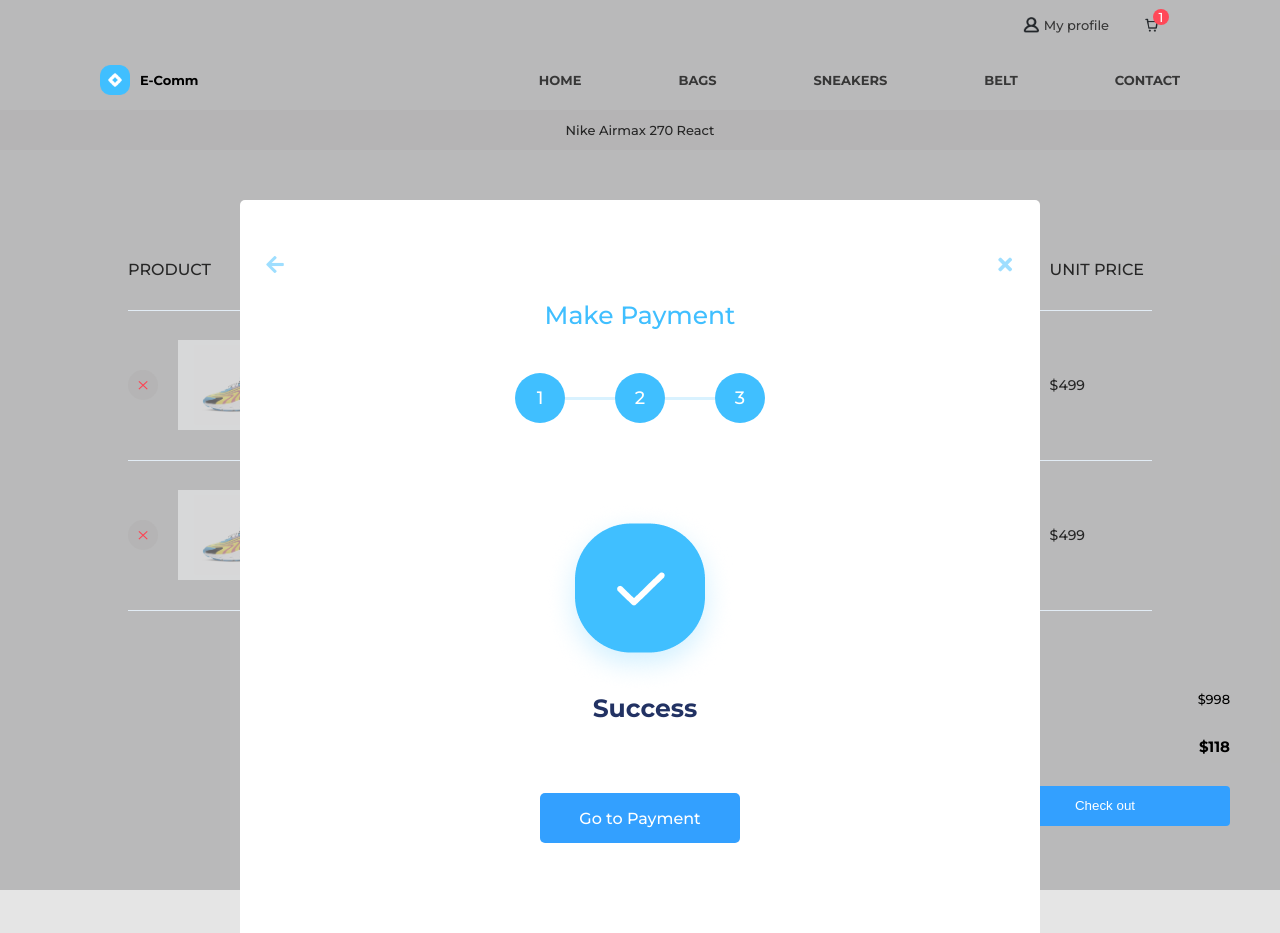
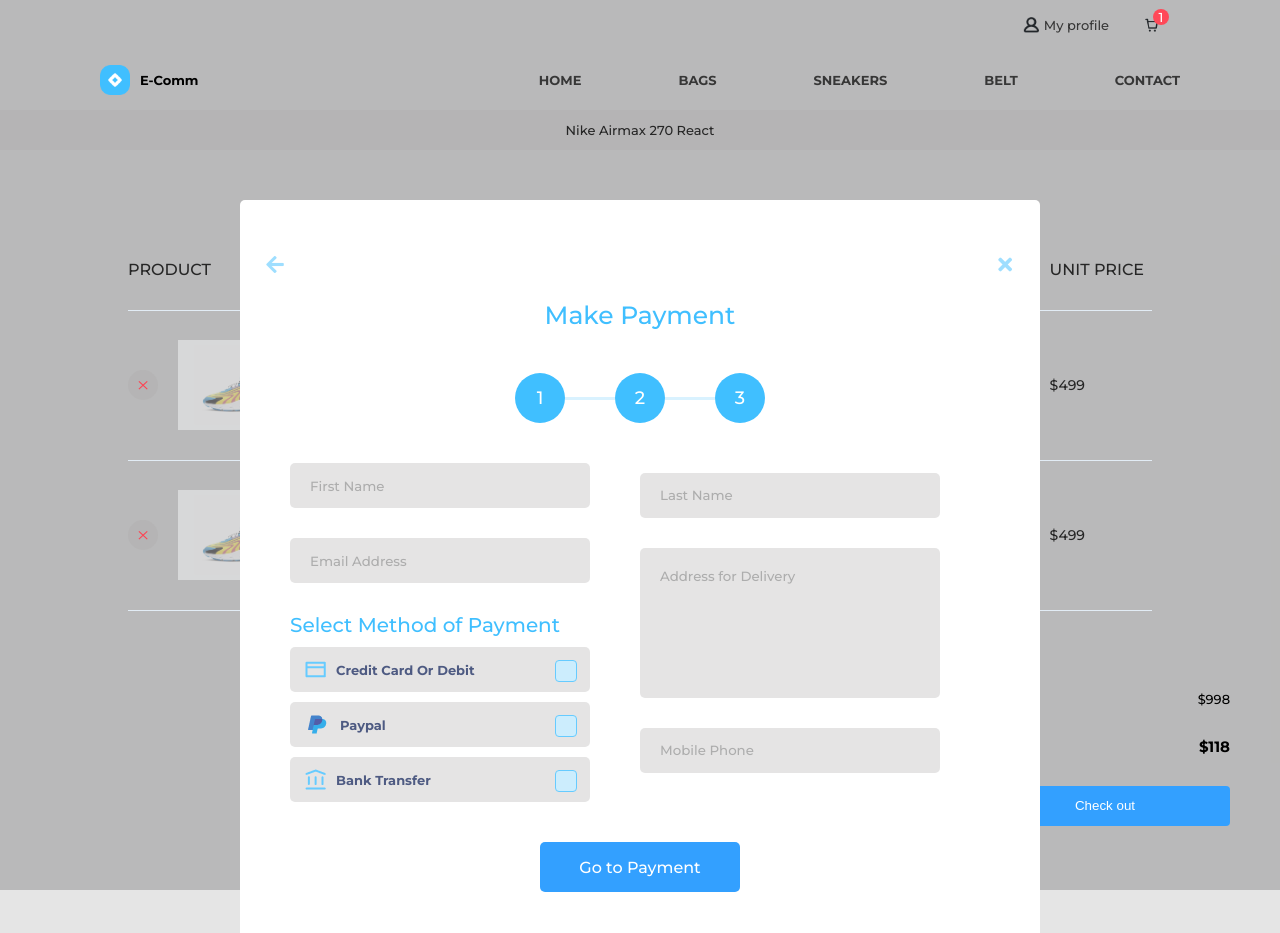
Before and after one commit to Gabriel200395/e-commerce, a React (Create React App) app: page / in a window 1280 px wide. Shown: the top 933 px of the page. Built offline with nearby package versions, Linux system fonts and the light colour scheme.

Commit message:
finalizando formularios

```diff
--- a/src/App.tsx
+++ b/src/App.tsx
@@ -6,7 +6,8 @@
 //pomomdoros 1/2 pomodoro  12/01/2027
 //pomomdoros 2/2 pomodoro  13/01/2027
 
-//[] desenvolver formularios
+//[X] desenvolver formularios
+//[] componentizar formulario
 //[] react router dom
 //[] redux toolkit
 //[] filtro product pagina home com a arquitetura redux
--- a/src/components/steps/index.tsx
+++ b/src/components/steps/index.tsx
@@ -26,7 +26,7 @@
         <span className="active">3</span>
       </div>
 
-      {/* <form onSubmit={(e: ChangeEvent<HTMLFormElement>) => e.preventDefault()}>
+       <form onSubmit={(e: ChangeEvent<HTMLFormElement>) => e.preventDefault()}>
         <div className="modal-form">
           <div className="modal-column-one">
             <div className="fields-container">
@@ -71,7 +71,7 @@
 
         <button>Go to Payment</button>
       </form>
- */}
+
 
   {/*     <form onSubmit={(e: ChangeEvent<HTMLFormElement>) => e.preventDefault()}>
         <div className="modal-form-two">
@@ -90,7 +90,7 @@
         <button>Go to Payment</button>
       </form> */}
 
-      <form onSubmit={(e: ChangeEvent<HTMLFormElement>) => e.preventDefault()}>
+      {/* <form onSubmit={(e: ChangeEvent<HTMLFormElement>) => e.preventDefault()}>
         <div className="modal-form-three">
           <div className="modal-column-one">
             <img src={sucess} alt={sucess} />
@@ -99,7 +99,7 @@
         </div>
 
         <button>Go to Payment</button>
-      </form>
+      </form> */}
     </div>
   );
 }
```
